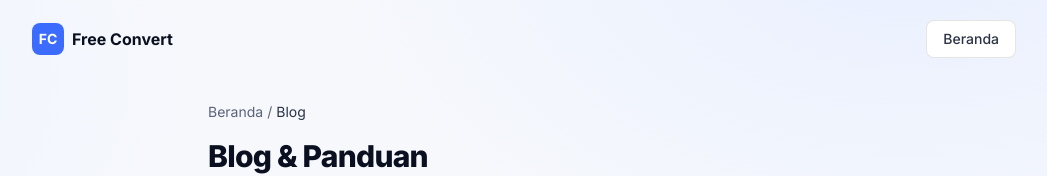
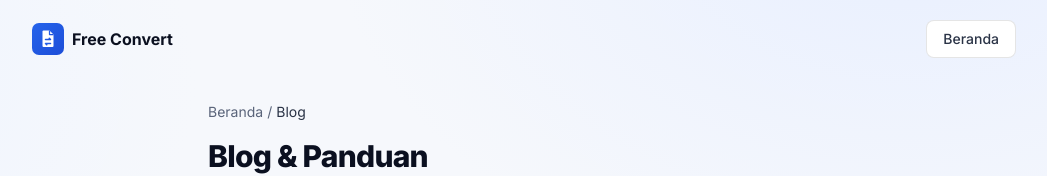
Before and after one commit to ganoolmovie5th-cell/free-convert-claude, a Next.js app: page /blog in a window 1280 px wide. Shown: the top 176 px of the page, without its empty margins (116-1163 px from the left). Built offline with nearby package versions, Linux system fonts and the light colour scheme.

Commit message:
match header logo to new favicon

```diff
--- a/src/app/[slug]/page.tsx
+++ b/src/app/[slug]/page.tsx
@@ -8,6 +8,7 @@ import SiteFooter from "@/components/SiteFooter";
 import JsonLd from "@/components/JsonLd";
 import ThemeToggle from "@/components/ThemeToggle";
 import Breadcrumb from "@/components/Breadcrumb";
+import BrandMark from "@/components/BrandMark";
 import { TOOLS, toolBySlug } from "@/lib/tools";
 
 export function generateStaticParams() {
@@ -55,9 +56,7 @@ export default async function ToolPage({
       <JsonLd data={faqSchema} />
       <header className="container-tight flex items-center justify-between py-5">
         <Link href="/" className="flex items-center gap-2">
-          <span className="grid h-8 w-8 place-items-center rounded-lg bg-brand-500 text-sm font-bold text-white">
-            FC
-          </span>
+          <BrandMark />
           <span className="font-bold text-ink-900">Free Convert</span>
         </Link>
         <div className="flex items-center gap-2">
--- a/src/app/blog/[slug]/page.tsx
+++ b/src/app/blog/[slug]/page.tsx
@@ -4,6 +4,7 @@ import Link from "next/link";
 import SiteFooter from "@/components/SiteFooter";
 import Breadcrumb from "@/components/Breadcrumb";
 import JsonLd from "@/components/JsonLd";
+import BrandMark from "@/components/BrandMark";
 import { POSTS, postBySlug } from "@/lib/posts";
 
 export function generateStaticParams() {
@@ -48,9 +49,7 @@ export default async function BlogPost({
       <JsonLd data={articleSchema} />
       <header className="container-tight flex items-center justify-between py-5">
         <Link href="/" className="flex items-center gap-2">
-          <span className="grid h-8 w-8 place-items-center rounded-lg bg-brand-500 text-sm font-bold text-white">
-            FC
-          </span>
+          <BrandMark />
           <span className="font-bold text-ink-900">Free Convert</span>
         </Link>
         <Link
--- a/src/app/blog/page.tsx
+++ b/src/app/blog/page.tsx
@@ -2,6 +2,7 @@ import type { Metadata } from "next";
 import Link from "next/link";
 import SiteFooter from "@/components/SiteFooter";
 import Breadcrumb from "@/components/Breadcrumb";
+import BrandMark from "@/components/BrandMark";
 import { POSTS } from "@/lib/posts";
 
 export const metadata: Metadata = {
@@ -16,9 +17,7 @@ export default function BlogIndex() {
     <main className="min-h-screen pb-16">
       <header className="container-tight flex items-center justify-between py-5">
         <Link href="/" className="flex items-center gap-2">
-          <span className="grid h-8 w-8 place-items-center rounded-lg bg-brand-500 text-sm font-bold text-white">
-            FC
-          </span>
+          <BrandMark />
           <span className="font-bold text-ink-900">Free Convert</span>
         </Link>
         <Link
--- a/src/app/opengraph-image.tsx
+++ b/src/app/opengraph-image.tsx
@@ -25,7 +25,7 @@ export default function OgImage() {
               width: 72,
               height: 72,
               borderRadius: 18,
-              background: "#3b6cff",
+              background: "#2563eb",
               color: "#fff",
               fontSize: 36,
               fontWeight: 800,
@@ -52,7 +52,7 @@ export default function OgImage() {
           Konversi & kompres file,
         </div>
         <div
-          style={{ fontSize: 64, fontWeight: 800, color: "#3b6cff", lineHeight: 1.1 }}
+          style={{ fontSize: 64, fontWeight: 800, color: "#2563eb", lineHeight: 1.1 }}
         >
           langsung di browser.
         </div>
--- a/src/app/page.tsx
+++ b/src/app/page.tsx
@@ -4,6 +4,7 @@ import AdSlot from "@/components/AdSlot";
 import SiteFooter from "@/components/SiteFooter";
 import JsonLd from "@/components/JsonLd";
 import ThemeToggle from "@/components/ThemeToggle";
+import BrandMark from "@/components/BrandMark";
 import { TOOLS } from "@/lib/tools";
 
 const FEATURES = [
@@ -42,9 +43,7 @@ export default function Home() {
       {/* Nav */}
       <header className="container-tight flex items-center justify-between py-5">
         <div className="flex items-center gap-2">
-          <span className="grid h-8 w-8 place-items-center rounded-lg bg-brand-500 text-sm font-bold text-white">
-            FC
-          </span>
+          <BrandMark />
           <span className="font-bold text-ink-900">Free Convert</span>
         </div>
         <ThemeToggle />
--- /dev/null
+++ b/src/components/BrandMark.tsx
@@ -0,0 +1,17 @@
+export default function BrandMark({ className = "h-8 w-8" }: { className?: string }) {
+  return (
+    <svg viewBox="0 0 64 64" className={className} aria-hidden="true">
+      <defs>
+        <linearGradient id="fcmark" x1="0%" y1="0%" x2="100%" y2="100%">
+          <stop offset="0%" stopColor="#2563eb" />
+          <stop offset="100%" stopColor="#1d4ed8" />
+        </linearGradient>
+      </defs>
+      <rect width="64" height="64" rx="14" fill="url(#fcmark)" />
+      <path d="M23 15h12l8 8v23a2 2 0 0 1-2 2H23a2 2 0 0 1-2-2V17a2 2 0 0 1 2-2z" fill="#fff" />
+      <path d="M35 15v8h8" fill="none" stroke="url(#fcmark)" strokeWidth="2.5" strokeLinejoin="round" />
+      <path d="M27 33h10l-2.5-2.5" fill="none" stroke="url(#fcmark)" strokeWidth="3" strokeLinecap="round" strokeLinejoin="round" />
+      <path d="M37 41H27l2.5 2.5" fill="none" stroke="url(#fcmark)" strokeWidth="3" strokeLinecap="round" strokeLinejoin="round" />
+    </svg>
+  );
+}
--- a/src/components/PageShell.tsx
+++ b/src/components/PageShell.tsx
@@ -1,5 +1,6 @@
 import Link from "next/link";
 import SiteFooter from "./SiteFooter";
+import BrandMark from "./BrandMark";
 
 export default function PageShell({
   title,
@@ -12,9 +13,7 @@ export default function PageShell({
     <main className="min-h-screen pb-16">
       <header className="container-tight flex items-center justify-between py-5">
         <Link href="/" className="flex items-center gap-2">
-          <span className="grid h-8 w-8 place-items-center rounded-lg bg-brand-500 text-sm font-bold text-white">
-            FC
-          </span>
+          <BrandMark />
           <span className="font-bold text-ink-900">Free Convert</span>
         </Link>
         <Link
```
